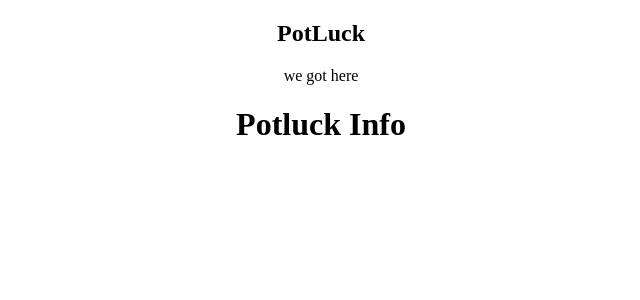
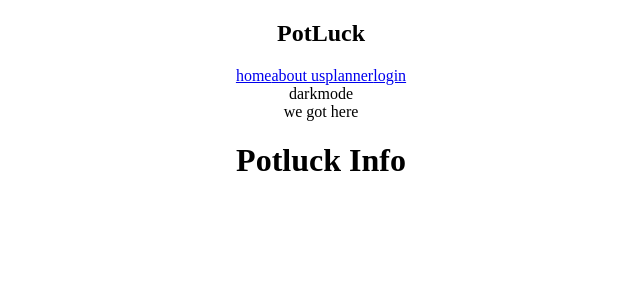
Before and after one commit to Build-Week-Potluck-Planner-042020/front-end, a React (Create React App) app in the folder potluck-frontend/: page /PotluckPage/1 in a window 1280 px wide. Shown: the top 300 px of the page, without its empty margins (319-959 px from the left). Built offline with nearby package versions, Linux system fonts and the light colour scheme; no server answers.

Commit message:
small router work

```diff
--- a/potluck-frontend/src/components/Navbar.js
+++ b/potluck-frontend/src/components/Navbar.js
@@ -1,5 +1,6 @@
 import React, { useState } from 'react';
 import {useDarkMode} from '../hooks/useDarkMode';
+import { Link } from 'react-router-dom'
 
 const Navbar = () => {
   const [darkMode, setDarkMode] = useDarkMode(false);
@@ -10,11 +11,20 @@ const Navbar = () => {
   return (
     <nav className="navbar">
       <h1>PotLuck</h1>
-      <div className="dark-mode__toggle">
-        <div
-          onClick={toggleMode}
-          className={darkMode ? 'toggle toggled' : 'toggle'}
-        />
+      <nav>
+        <a href="https://wizardly-darwin-3704db.netlify.app/index.html">home</a>
+        <a href="https://wizardly-darwin-3704db.netlify.app/about_us.html">about us</a>
+        <Link to='/dashboard'>planner</Link>
+        <Link to='/'>login</Link>
+      </nav>
+      <div>
+        <div>darkmode</div>
+        <div className="dark-mode__toggle">
+          <div
+            onClick={toggleMode}
+            className={darkMode ? 'toggle toggled' : 'toggle'}
+          />
+        </div>
       </div>
     </nav>
   );
--- a/potluck-frontend/src/utils/PrivateRoute.js
+++ b/potluck-frontend/src/utils/PrivateRoute.js
@@ -9,7 +9,7 @@ const PrivateRoute = ({ component: Component, ...rest }) => {
         if (localStorage.getItem("token")) {
           return <Component {...props} />;
         } else {
-          return <Redirect to="/login" />;
+          return <Redirect to="/" />;
         }
       }}
     />
```
